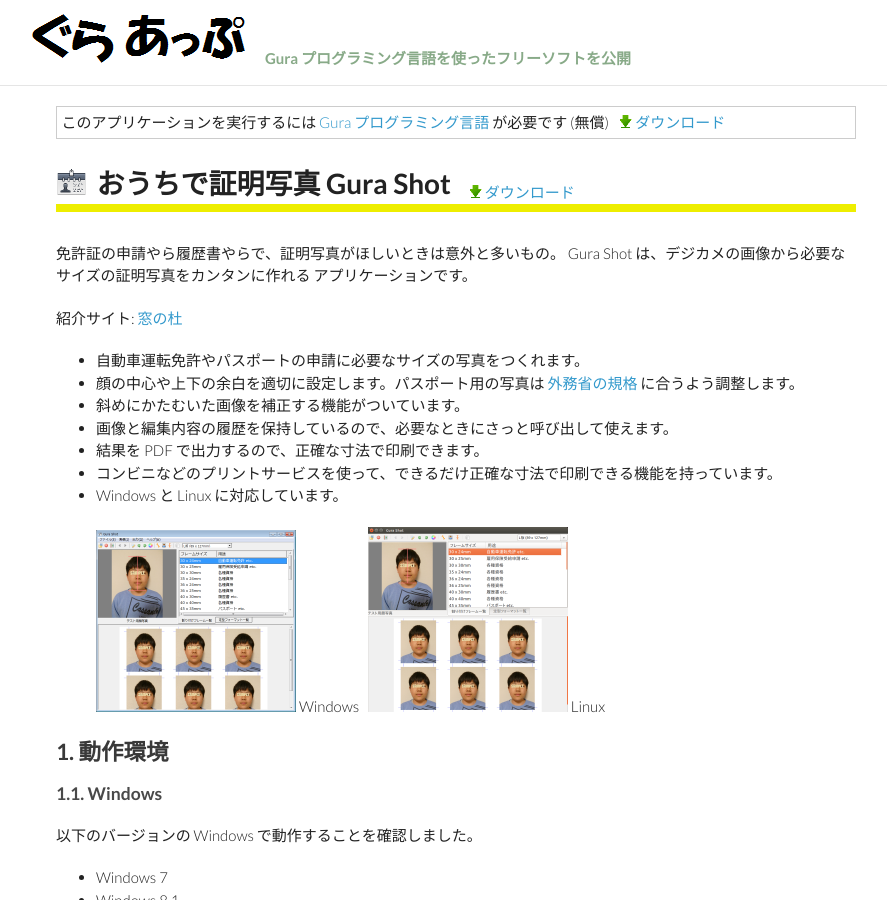
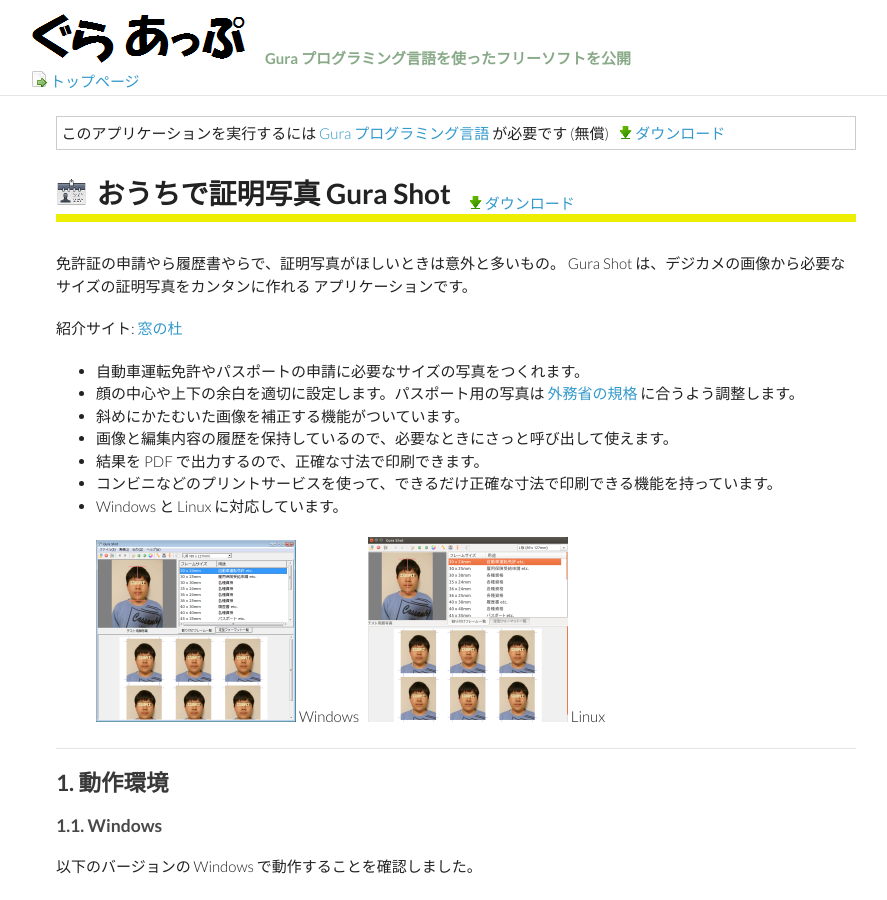
Before and after one commit to gura-app/gura-app.github.io, a Jekyll site: the page built from gurashot/index.md, in a window 1280 px wide and 900 px high. Shown: the whole window, without its empty margins (184-1071 px from the left). Built offline with Jekyll 4.4.1, drawn with Linux system fonts in a browser that asks for light colours; Markdown is read by kramdown in place of the engine named in the settings.

Commit message:
updated format

```diff
--- a/_includes/header.html
+++ b/_includes/header.html
@@ -24,11 +24,17 @@
     </script>
   </head>
   <body>
-    <div style="margin:0 auto; width:850px; margin-bottom:1em">
+    <div style="margin:0 auto; width:850px; margin-bottom:.2em">
+      <div>
       <a href="{{ topdir }}/index.html"><img src="{{ topdir }}/images/banner-medium.png" alt="Gura Programming Language/" /></a>
       <span style="margin-left:1em; font-weight:bold; color:#8a8">Gura プログラミング言語を使ったフリーソフトを公開</span>
-    </div>
-    <div>
+      </div>
+      <div>
+      <span>
+      <img src="{{ topdir }}/images/page_white_go.png" />
+      <a href="{{ topdir }}/index.html">トップページ</a>
+      </span>
+      </div>
     </div>
     <hr />
     <div style="margin:0 auto; width:800px">
--- a/gurashot/index.md
+++ b/gurashot/index.md
@@ -25,6 +25,8 @@
 
   ![main-with-image-snapshot](images/main-with-image-snapshot.png) Windows&nbsp;&nbsp;
   ![main-with-image-linux-snapshot](images/main-with-image-linux-snapshot.png) Linux
+
+- - - - - - - - - - - - - - - - - - - - - - - - - - - - - - - - - - - - - - - - - -
 
 ## <a name="environment"></a>1. 動作環境
 
```
